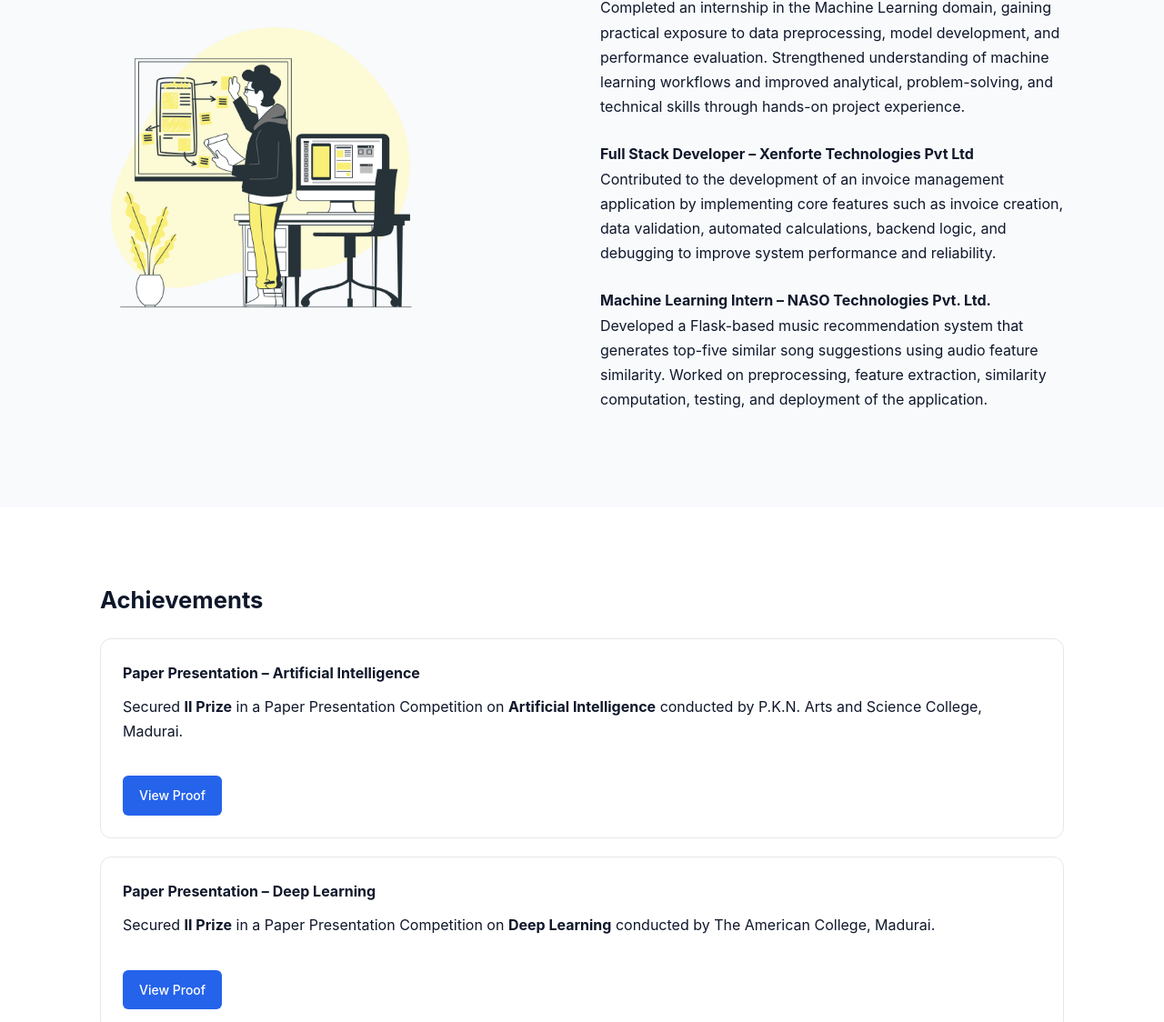
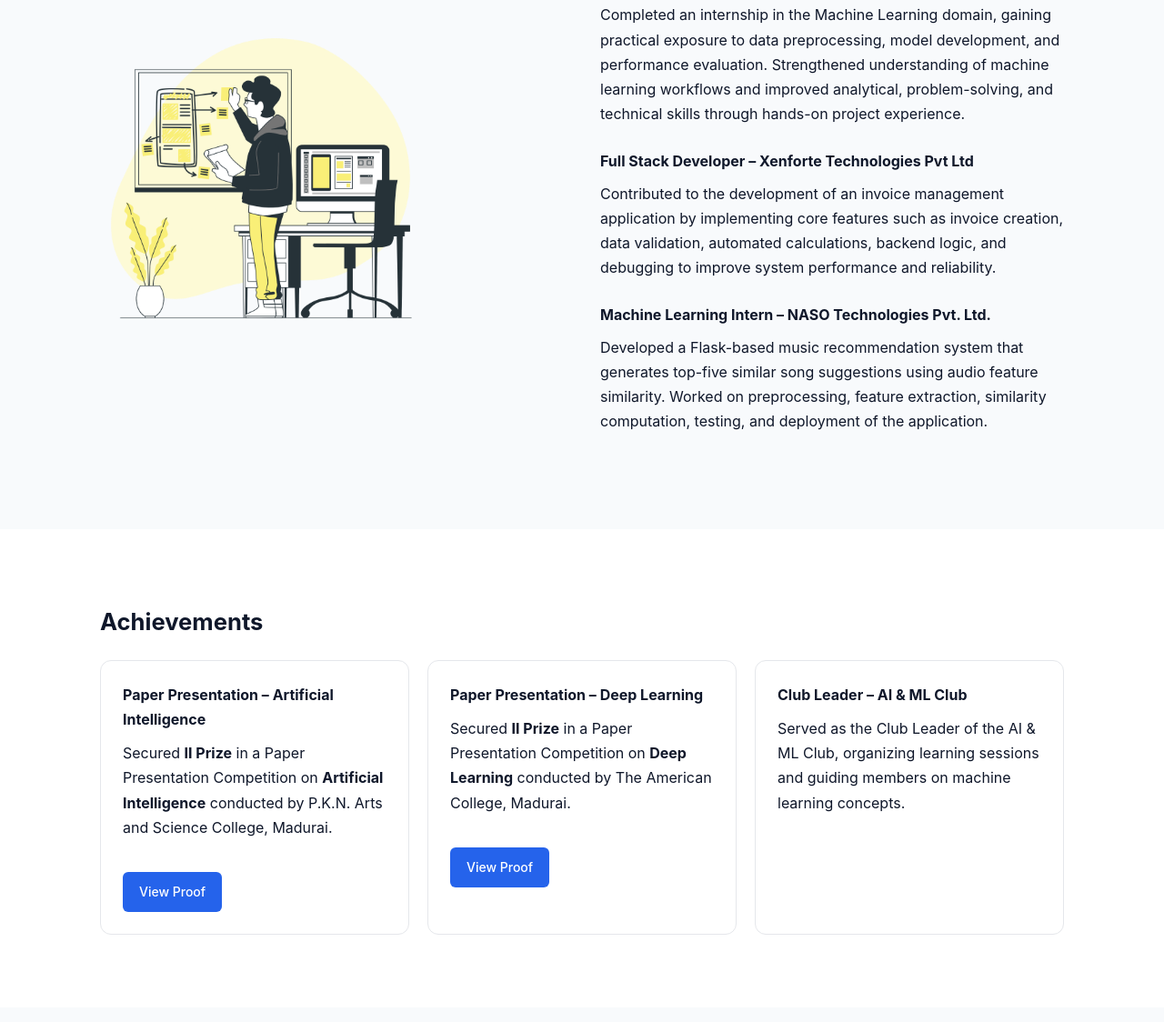
Before and after one commit to arav124/aravindmurugesan.github.io, a plain HTML site: page index.html in a window 1280 px wide. Shown: the part 2446-3570 px from the top of the page at 91% size. Drawn offline with Linux system fonts and the light colour scheme.

Commit message:
Add grid layout and styling for achievements section

```diff
--- a/style.css
+++ b/style.css
@@ -163,3 +163,19 @@ footer {
 .about-text {
   max-width: 600px;
 }
+.achievements,
+.certifications,
+.education {
+  grid-template-columns: repeat(auto-fit, minmax(280px, 1fr));
+}
+
+.certifications .card,
+.achievements .card,
+.education .card {
+  min-height: 180px;
+}
+
+.experience p,
+.card p {
+  margin-top: 8px;
+}
```
